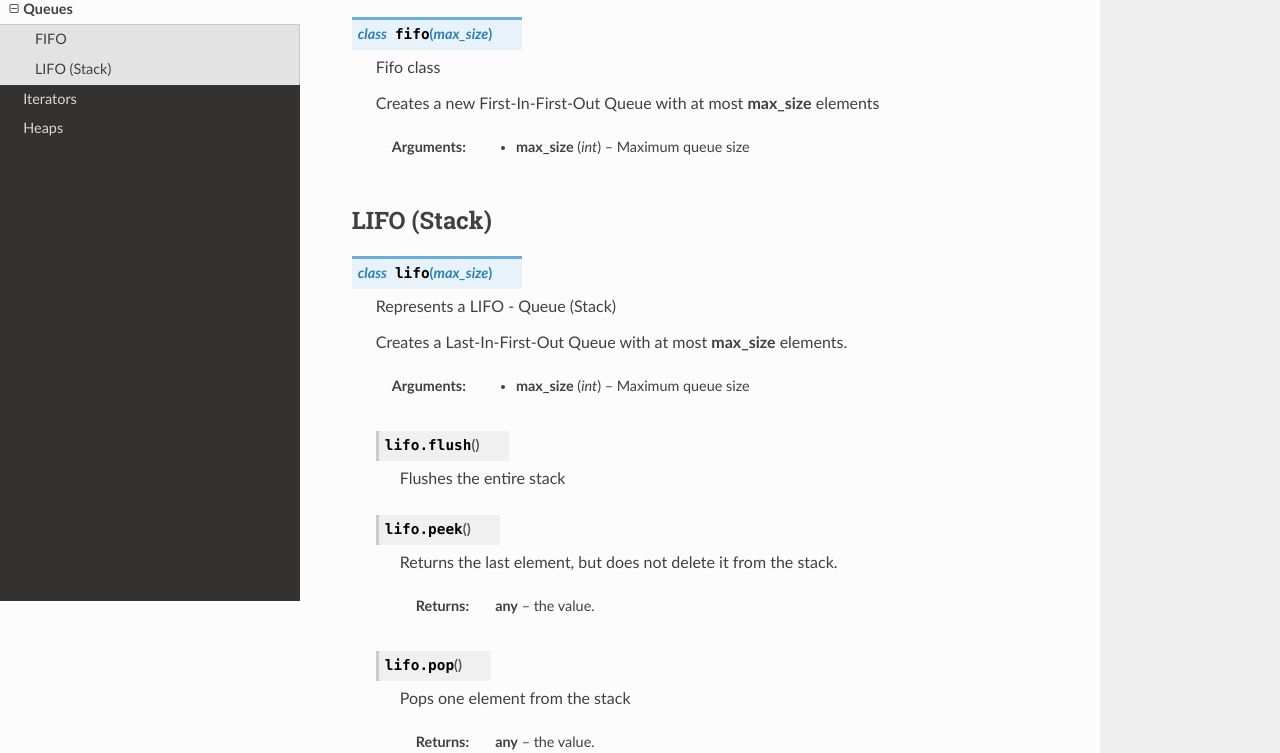
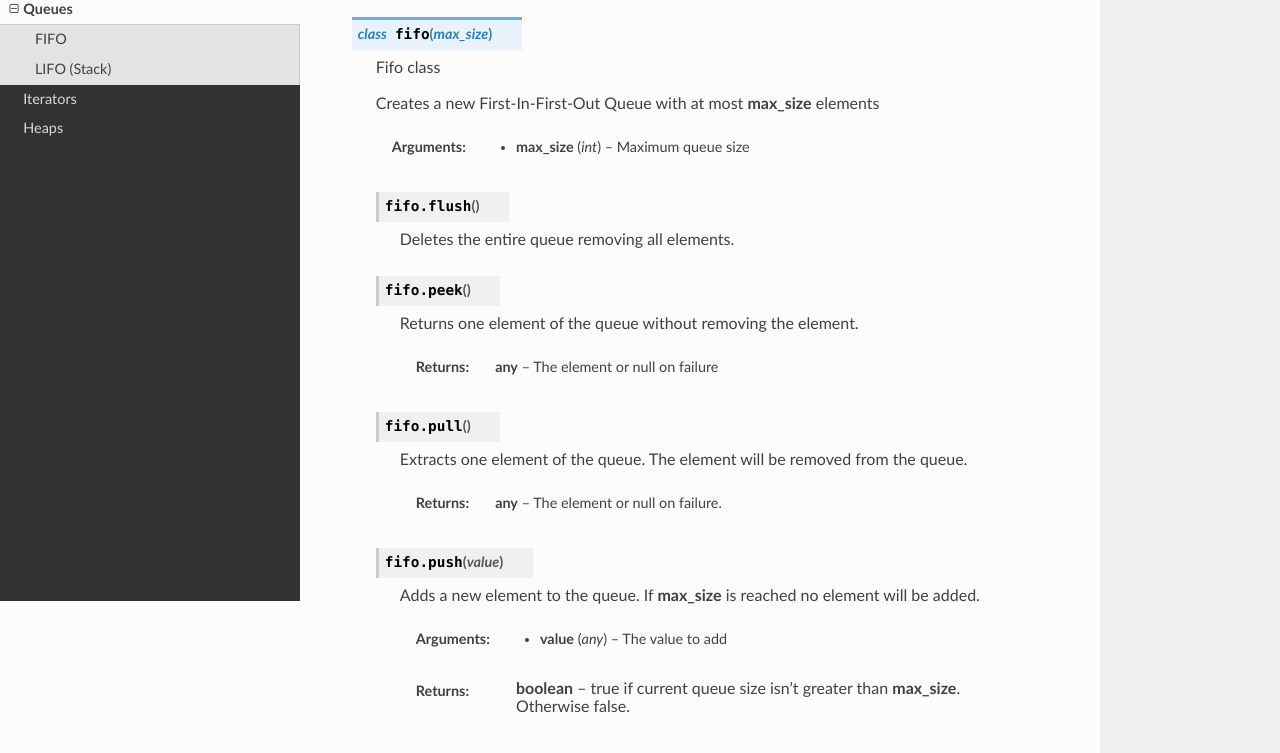
Before and after one commit to Sebi2020/data_structs, a website: page docs/queue.html in a window 1280 px wide. Shown: the part 199-952 px from the top of the page. Drawn offline with nearby package versions, Linux system fonts and the light colour scheme; some packages are replaced by stand-ins of ours.

Commit message:
readded fifo class to documentation

```diff
--- a/docs/_sources/queue.rst.txt
+++ b/docs/_sources/queue.rst.txt
@@ -6,7 +6,7 @@ Queues
 FIFO
 ====
 .. js:autoclass:: fifo
-
+   :members:
 
 LIFO (Stack)
 ============
--- a/docs/queue.html
+++ b/docs/queue.html
@@ -176,6 +176,60 @@
 </tr>
 </tbody>
 </table>
+<dl class="function">
+<dt id="fifo.flush">
+<code class="descclassname">fifo.</code><code class="descname">flush</code><span class="sig-paren">(</span><span class="sig-paren">)</span><a class="headerlink" href="#fifo.flush" title="Permalink to this definition">¶</a></dt>
+<dd><p>Deletes the entire queue removing all elements.</p>
+</dd></dl>
+
+<dl class="function">
+<dt id="fifo.peek">
+<code class="descclassname">fifo.</code><code class="descname">peek</code><span class="sig-paren">(</span><span class="sig-paren">)</span><a class="headerlink" href="#fifo.peek" title="Permalink to this definition">¶</a></dt>
+<dd><p>Returns one element of the queue without removing the element.</p>
+<table class="docutils field-list" frame="void" rules="none">
+<col class="field-name" />
+<col class="field-body" />
+<tbody valign="top">
+<tr class="field-odd field"><th class="field-name">Returns:</th><td class="field-body"><strong>any</strong> – The element or null on failure</td>
+</tr>
+</tbody>
+</table>
+</dd></dl>
+
+<dl class="function">
+<dt id="fifo.pull">
+<code class="descclassname">fifo.</code><code class="descname">pull</code><span class="sig-paren">(</span><span class="sig-paren">)</span><a class="headerlink" href="#fifo.pull" title="Permalink to this definition">¶</a></dt>
+<dd><p>Extracts one element of the queue. The element will be removed from the queue.</p>
+<table class="docutils field-list" frame="void" rules="none">
+<col class="field-name" />
+<col class="field-body" />
+<tbody valign="top">
+<tr class="field-odd field"><th class="field-name">Returns:</th><td class="field-body"><strong>any</strong> – The element or null on failure.</td>
+</tr>
+</tbody>
+</table>
+</dd></dl>
+
+<dl class="function">
+<dt id="fifo.push">
+<code class="descclassname">fifo.</code><code class="descname">push</code><span class="sig-paren">(</span><em>value</em><span class="sig-paren">)</span><a class="headerlink" href="#fifo.push" title="Permalink to this definition">¶</a></dt>
+<dd><p>Adds a new element to the queue. If <strong>max_size</strong> is reached no element will be added.</p>
+<table class="docutils field-list" frame="void" rules="none">
+<col class="field-name" />
+<col class="field-body" />
+<tbody valign="top">
+<tr class="field-odd field"><th class="field-name">Arguments:</th><td class="field-body"><ul class="first simple">
+<li><strong>value</strong> (<em>any</em>) – The value to add</li>
+</ul>
+</td>
+</tr>
+<tr class="field-even field"><th class="field-name">Returns:</th><td class="field-body"><p class="first last"><strong>boolean</strong> – true if current queue size isn’t greater than <strong>max_size</strong>. Otherwise false.</p>
+</td>
+</tr>
+</tbody>
+</table>
+</dd></dl>
+
 </dd></dl>
 
 </div>
```
Also changed, not shown: docs/genindex.html (+8 -0 lines), docs/searchindex.js (+1 -1 lines), 2 other files.
